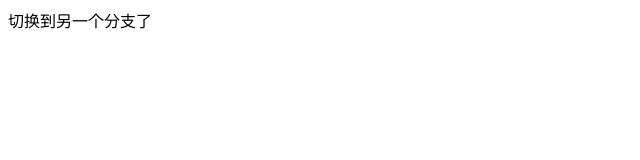
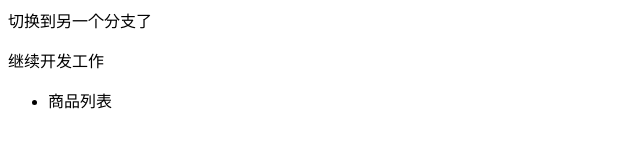
Before and after one commit to LizhiAllen/test, a plain HTML site: page index.html in a window 1280 px wide. Shown: the whole page, without its empty margins (0-640 px from the left). Drawn offline with Linux system fonts and the light colour scheme.

```diff
--- a/index.html
+++ b/index.html
@@ -6,6 +6,8 @@
 </head>
 <body>
     <div class="cart">切换到另一个分支了</div>
+    <p>继续开发工作</p>
+    <ul><li>商品列表</li></ul>
 
 </body>
 </html>
```
